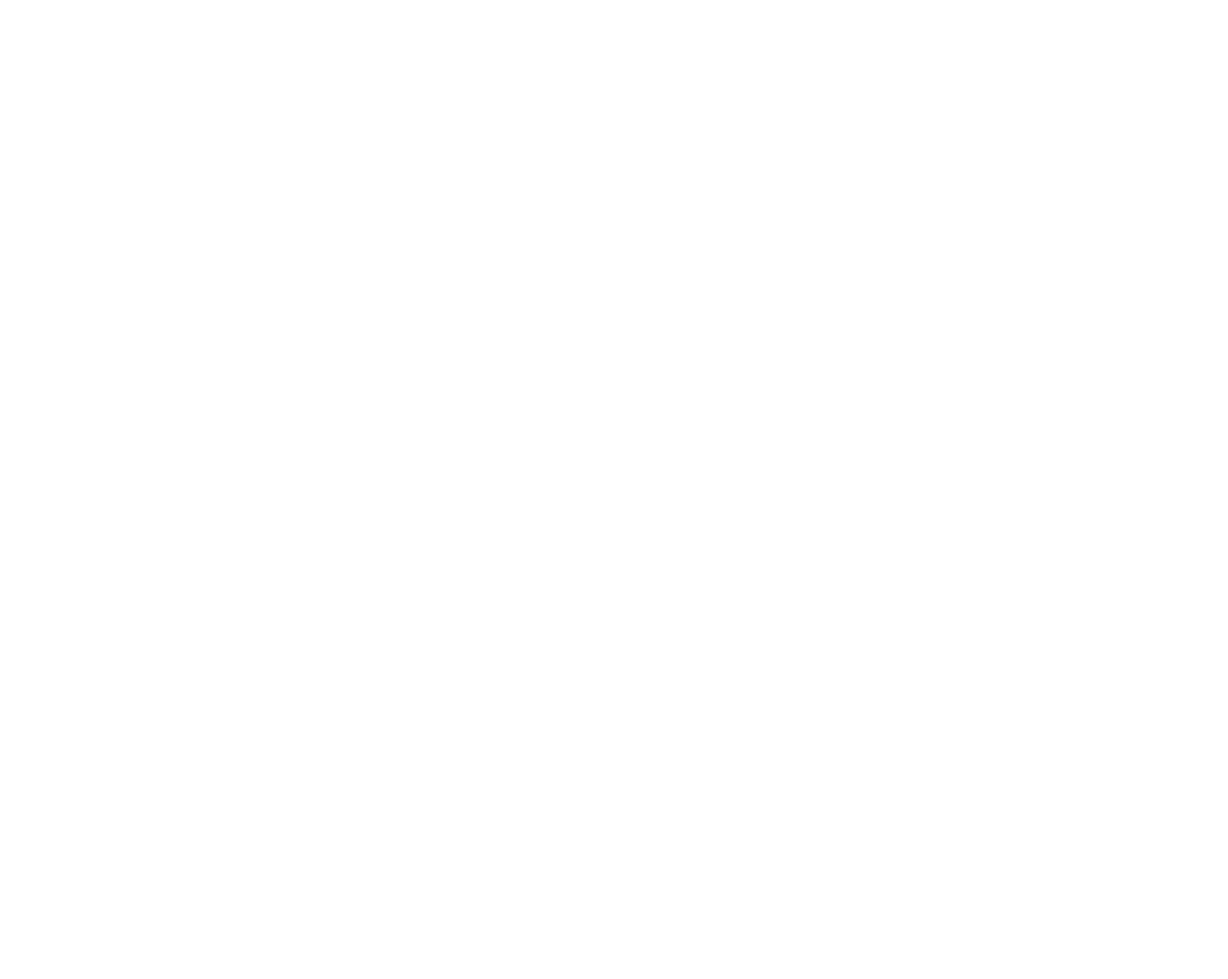
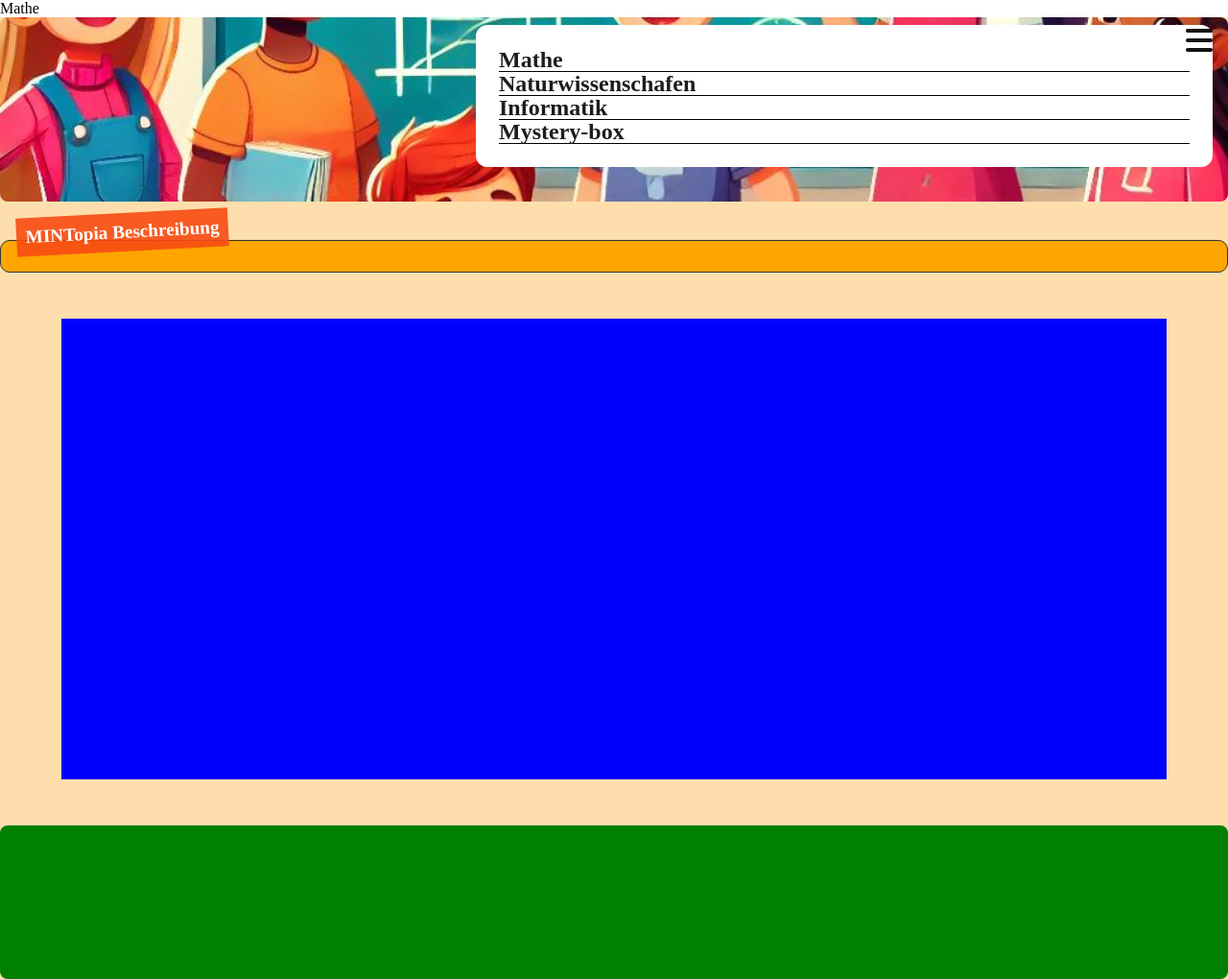
Before and after one commit to suzieDjouko/WebEntwicklung_projekt, a plain HTML site: page mathe.html in a window 1280 px wide. Shown: the whole page at 96% size. Before the commit the page ends 800 px from the top, so only its background shows below. Drawn offline with Linux system fonts and the light colour scheme.

Commit message:
page html and css updated

```diff
--- a/mathe.html
+++ b/mathe.html
@@ -3,9 +3,38 @@
 <head>
     <meta charset="UTF-8">
     <meta name="viewport" content="width=device-width, initial-scale=1.0">
-    <title>Document</title>
+    <link rel="stylesheet" href="https://cdnjs.cloudflare.com/ajax/libs/font-awesome/6.7.1/css/all.min.css" />
+    <link rel="stylesheet" href="styles/style.css">
+    <link rel="stylesheet" href="styles/reset.css" />
+    <title>Mathe</title>
 </head>
 <body>
+   <div class = "Mathe_container">
+        <!--   HEADER   -->
+        <header class="Mathe_header">
+            <span class="fa fa-bars"></span>>
+            <nav class="header_menu">
+                <a href="mathe.html">Mathe</a>
+                <a href="Naturwissenschaft.html">Naturwissenschafen</a>
+                <a href="informatik.html">Informatik</a>
+                <a href="mystery_box.html">Mystery-box</a>
+            </nav>
+        </header>
+         <!--   Description   -->
+        <article class="Mathe_beschreibung">
+            <div class="header_title">MINTopia Beschreibung</div>
+        </article>
 
+        <!--   CONTENT   -->
+        <div class = "Mathe_content">
+            <section class ="Mathe_inside_content"></section>
+            <section class ="Mathe_inside_content"></section>
+        </div>
+
+        <!--   FOOTER   -->
+        <footer class ="Mathe_footer">
+
+        </footer>
+   </div>
 </body>
 </html>
--- a/styles/style.css
+++ b/styles/style.css
@@ -13,8 +13,7 @@ body{
     width: 100%;
 }
 
-.container{
-    display: grid;
+[class$="container"]{
     grid-template-rows: auto auto auto 1fr auto;
     grid-template-areas:
         "header"
@@ -29,7 +28,7 @@ body{
     height: auto;
 }
 /*Header*/
-.header{
+[class$="header"]{
     grid-area: header;
     display: flex;
     flex-direction: column;
@@ -91,7 +90,7 @@ body{
 
 /*Beschreibung*/
 
-.beschreibung{
+[class$="beschreibung"]{
     position: relative;
     grid-area: beschreibung;
 
@@ -178,3 +177,45 @@ footer{
         grid-template-columns: repeat(4, 1fr);
     }
   }
+
+  /*START--------------------Mathe.css----------------------------*/
+.Mathe_container{
+    grid-template:
+    "header"
+    "beschreibung"
+    "inhalt"
+    "footer";
+    background-color: navajowhite;
+
+}
+
+.Mathe_header{
+    grid-area: header;
+    background-color: red;
+}
+.Mathe_beschreibung{
+    background-color: orange;
+    width:100%;
+    height:2em;
+}
+
+.Mathe_content{
+    grid-area: inhalt;
+    background-color: blue;
+    width: 90%;
+    height: 30em;
+    margin: 2em auto;
+
+}
+/*inside Mathe_content*/
+
+
+.Mathe_footer{
+    grid-area: footer;
+    background-color: green;
+    width: 100%;
+    height: 10em;
+    border-radius: none;
+
+}
+/*END---------------------Mathe.css-------------------------------*/
```
Also changed, not shown: stylemathe.css (added).
